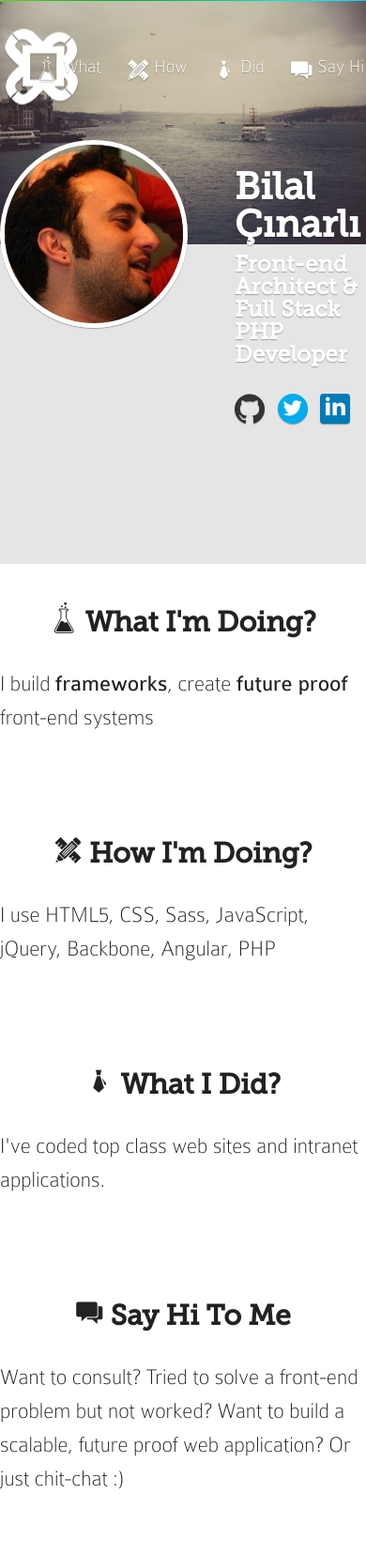
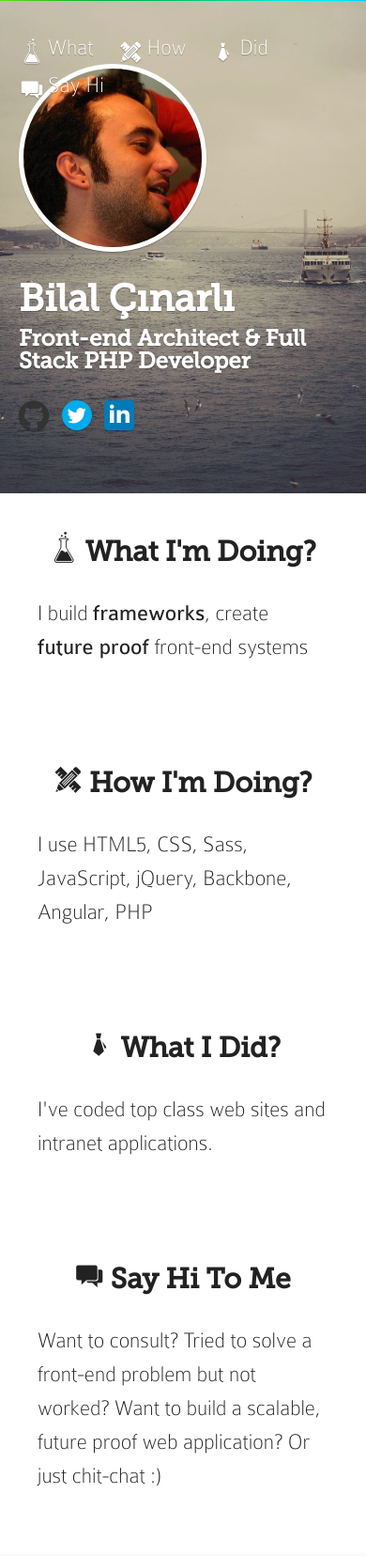
Before and after one commit to bcinarli/bcinarli.com, a PHP site: page / in a window 390 px wide. Shown: the whole page at 94% size. After the commit the page ends 1582 px from the top, so only its background shows below. Run offline with PHP 8.4, Linux system fonts and the light colour scheme; some libraries are stand-ins or nearby versions.

Commit message:
Change: Cover styles

```diff
--- a/app/assets/styles-sass/gui/components/_cover.scss
+++ b/app/assets/styles-sass/gui/components/_cover.scss
@@ -5,9 +5,13 @@
     ------------------------------------------- **/
 .page-cover {
     position: relative;
-    @include dims(100%, 600px);
+    @include dims(100%, 525px);
     background: url("../images/cover.jpg") top center no-repeat;
     background-size: 100%;
+
+    @media screen and (orientation: portrait) {
+        background-size: auto 100%;
+    }
 
     &:before {
         content: "";
@@ -27,14 +31,23 @@
         width: 100%;
         max-width: 980px;
         min-height: 200px;
-        padding-left: 250px;
         color: #fff;
+
+        @media screen and (min-width: 981px) {
+            padding-left: 250px;
+        }
+
+        @media screen and (max-width: 980px) {
+            padding: $base-gutter;
+        }
     }
 
     &-photo {
-        position: absolute;
-        left: 0;
-        vertical-align: middle;
+        @media screen and (min-width: 981px) {
+            position: absolute;
+            left: 0;
+            vertical-align: middle;
+        }
 
         img {
             display: block;
--- a/app/assets/styles-sass/gui/components/_logo.scss
+++ b/app/assets/styles-sass/gui/components/_logo.scss
@@ -20,6 +20,7 @@
 
     .stationary & {
         .logo-image {
+            opacity: 0;
             @include dims(85px);
             @include retina-image('logo-invert');
         }
--- a/app/assets/styles-sass/gui/components/_navigation.scss
+++ b/app/assets/styles-sass/gui/components/_navigation.scss
@@ -9,12 +9,11 @@
 
     a {
         margin-left: 20px;
-        @include font-size(20px);
+        @include font-size(24px);
         color: #fff;
         text-shadow: 0 1px 1px rgba(0, 0, 0, .3);
 
         &:before {
-            @include font-size(24px);
             margin-right: 5px;
             vertical-align: middle;
         }
--- a/app/assets/styles-sass/gui/components/_section.scss
+++ b/app/assets/styles-sass/gui/components/_section.scss
@@ -11,6 +11,14 @@
     &-content {
         padding: 2*$base-gutter 0;
         @include font-size(24px);
+
+        a {
+            color: $base-anchor-color;
+        }
+
+        @media screen and (max-width: 980px) {
+            padding: 2*$base-gutter;
+        }
     }
 
     &-title {
--- a/app/assets/styles-sass/gui/components/_social-personas.scss
+++ b/app/assets/styles-sass/gui/components/_social-personas.scss
@@ -13,7 +13,7 @@
         padding: 0;
         margin-right: 10px;
         @include font-size(24px);
-        line-height: 32px;
+        line-height: 34px;
         color: #fff;
         text-align: center;
         vertical-align: top;
--- a/app/assets/styles/styles.css
+++ b/app/assets/styles/styles.css
@@ -2098,6 +2098,7 @@ h1, h2, h3, h4, h5, h6 {
       .logo-image {
         background-image: url("../images/logo@2x.png"); } }
   .stationary .logo .logo-image {
+    opacity: 0;
     width: 85px;
     height: 85px;
     background-image: url("../images/logo-invert.png"); }
@@ -2120,11 +2121,10 @@ h1, h2, h3, h4, h5, h6 {
   right: 0; }
   .page-nav a {
     margin-left: 20px;
-    font-size: 1.25rem;
+    font-size: 1.5rem;
     color: #fff;
     text-shadow: 0 1px 1px rgba(0, 0, 0, 0.3); }
     .page-nav a:before {
-      font-size: 1.5rem;
       margin-right: 5px;
       vertical-align: middle; }
 
@@ -2135,9 +2135,12 @@ h1, h2, h3, h4, h5, h6 {
 .page-cover {
   position: relative;
   width: 100%;
-  height: 600px;
+  height: 525px;
   background: url("../images/cover.jpg") top center no-repeat;
   background-size: 100%; }
+  @media screen and (orientation: portrait) {
+    .page-cover {
+      background-size: auto 100%; } }
   .page-cover:before {
     content: "";
     position: absolute;
@@ -2159,12 +2162,18 @@ h1, h2, h3, h4, h5, h6 {
   width: 100%;
   max-width: 980px;
   min-height: 200px;
-  padding-left: 250px;
   color: #fff; }
+  @media screen and (min-width: 981px) {
+    .cover-content {
+      padding-left: 250px; } }
+  @media screen and (max-width: 980px) {
+    .cover-content {
+      padding: 20px; } }
+@media screen and (min-width: 981px) {
   .cover-photo {
     position: absolute;
     left: 0;
-  vertical-align: middle; }
+    vertical-align: middle; } }
 .cover-photo img {
   display: block;
   width: 200px;
@@ -2193,7 +2202,7 @@ h1, h2, h3, h4, h5, h6 {
   padding: 0;
   margin-right: 10px;
   font-size: 1.5rem;
-  line-height: 32px;
+  line-height: 34px;
   color: #fff;
   text-align: center;
   vertical-align: top; }
@@ -2219,6 +2228,11 @@ h1, h2, h3, h4, h5, h6 {
 .section-content {
   padding: 40px 0;
   font-size: 1.5rem; }
+  .section-content a {
+    color: #222; }
+  @media screen and (max-width: 980px) {
+    .section-content {
+      padding: 40px; } }
 .section-title {
   font-size: 1.875rem;
   text-align: center; }
--- a/app/pages/_cover.php
+++ b/app/pages/_cover.php
@@ -3,3 +3,25 @@
  * @author Bilal Cinarli
  * @link http://bcinarli.com
  **/
+?>
+<section id="cover" class="cover page-cover">
+    <div class="cover-content">
+            <span class="cover-photo">
+                <img src="<?php echo url::images('photo.jpg'); ?>" alt="Bilal Çınarlı" />
+            </span>
+
+        <h1 class="cover-title">Bilal Çınarlı</h1>
+        <h2 class="cover-subtitle">Front-end Architect & Full Stack PHP Developer</h2>
+        <nav class="social-personas">
+            <a href="https://github.com/bcinarli" class="social-persona github" target="_blank">
+                <i class="icon-github"></i> <span class="for-screenreader-only">Github Profile</span>
+            </a>
+            <a href="https://twitter.com/bcinarli" class="social-persona twitter" target="_blank">
+                <i class="icon-twitter"></i> <span class="for-screenreader-only">Twitter Profile</span>
+            </a>
+            <a href="https://www.linkedin.com/in/bcinarli" class="social-persona linkedin" target="_blank">
+                <i class="icon-linkedin"></i> <span class="for-screenreader-only">Linkedin Profile</span>
+            </a>
+        </nav>
+    </div>
+</section>
--- a/app/pages/index.php
+++ b/app/pages/index.php
@@ -10,27 +10,7 @@ html::$author = 'Bilal Cinarli';
 
 ?>
 <?php tools::inc('includes/header'); ?>
-    <section id="cover" class="cover page-cover">
-        <div class="cover-content">
-            <span class="cover-photo">
-                <img src="<?php echo url::images('photo.jpg'); ?>" alt="Bilal Çınarlı" />
-            </span>
-
-            <h1 class="cover-title">Bilal Çınarlı</h1>
-            <h2 class="cover-subtitle">Front-end Architect & Full Stack PHP Developer</h2>
-            <nav class="social-personas">
-                <a href="https://github.com/bcinarli" class="social-persona github" target="_blank">
-                    <i class="icon-github"></i> <span class="for-screenreader-only">Github Profile</span>
-                </a>
-                <a href="https://twitter.com/bcinarli" class="social-persona twitter" target="_blank">
-                    <i class="icon-twitter"></i> <span class="for-screenreader-only">Twitter Profile</span>
-                </a>
-                <a href="https://www.linkedin.com/in/bcinarli" class="social-persona linkedin" target="_blank">
-                    <i class="icon-linkedin"></i> <span class="for-screenreader-only">Linkedin Profile</span>
-                </a>
-            </nav>
-        </div>
-    </section>
+    <?php tools::inc('_cover'); ?>
 
     <?php tools::inc('_what'); ?>
 
```
Also changed, not shown: app/assets/styles/styles.min.css. Lines whose indentation alone changed are shown as unchanged.
